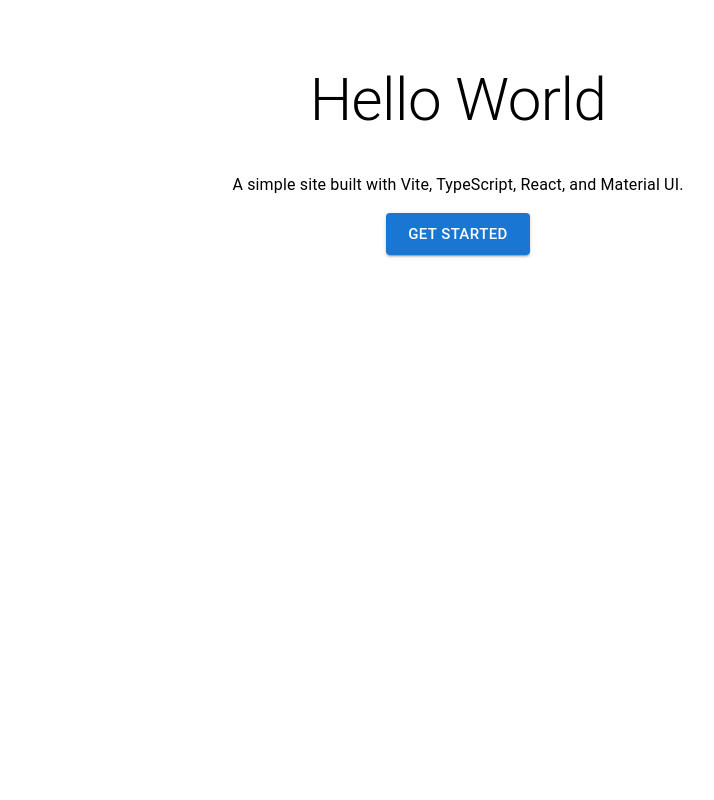
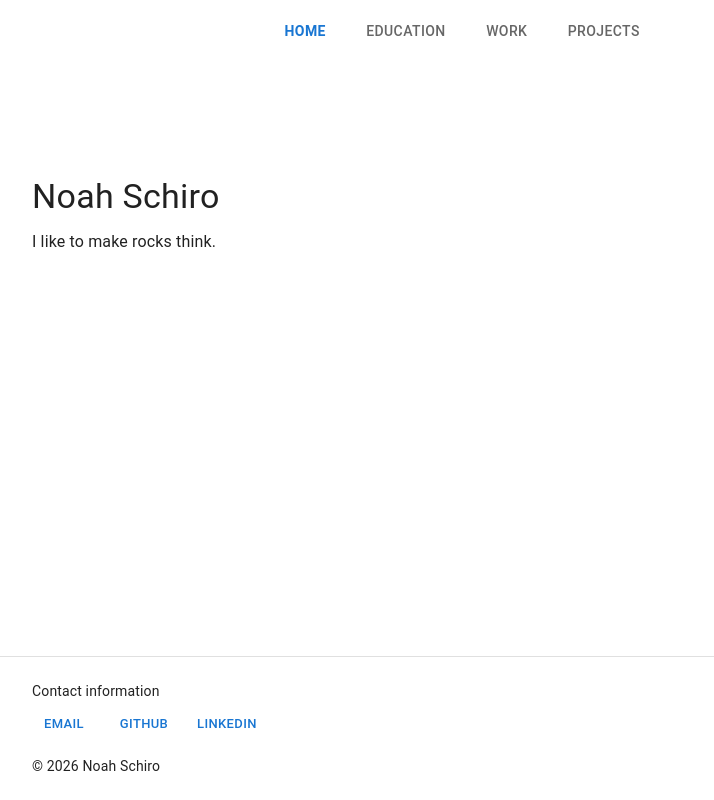
Before and after one commit to NoahSchiro/portfolio, a React (Vite) app: page / in a window 1280 px wide. Shown: the whole page, without its empty margins (182-896 px from the left). Built offline with nearby package versions, Linux system fonts and the light colour scheme.

Commit message:
Basic components / pages

```diff
--- a/src/App.tsx
+++ b/src/App.tsx
@@ -1,31 +1,53 @@
+import { useState } from 'react'
+import AppBar from '@mui/material/AppBar'
+import Box from '@mui/material/Box'
 import Container from '@mui/material/Container'
-import Typography from '@mui/material/Typography'
-import Box from '@mui/material/Box'
-import Button from '@mui/material/Button'
+import CssBaseline from '@mui/material/CssBaseline'
+import Tab from '@mui/material/Tab'
+import Tabs from '@mui/material/Tabs'
+import Toolbar from '@mui/material/Toolbar'
+import Home from './pages/Home'
+import Education from './pages/Education'
+import Work from './pages/Work'
+import Projects from './pages/Projects'
+import Footer from './components/Footer'
+
+const tabs = [
+  { label: 'Home', component: <Home /> },
+  { label: 'Education', component: <Education /> },
+  { label: 'Work', component: <Work /> },
+  { label: 'Projects', component: <Projects /> },
+]
 
 function App() {
+  const [active, setActive] = useState(0)
+
   return (
-    <Container maxWidth="sm">
-      <Box
-        sx={{
-          my: 8,
-          display: 'flex',
-          flexDirection: 'column',
-          alignItems: 'center',
-          gap: 2,
-        }}
-      >
-        <Typography variant="h2" component="h1" gutterBottom>
-          Hello World
-        </Typography>
-        <Typography variant="body1" color="text.secondary" align="center">
-          A simple site built with Vite, TypeScript, React, and Material UI.
-        </Typography>
-        <Button variant="contained" size="large">
-          Get Started
-        </Button>
-      </Box>
-    </Container>
+    <Box sx={{ display: 'flex', flexDirection: 'column', minHeight: '100vh' }}>
+      <CssBaseline />
+      <AppBar position="sticky" color="transparent" elevation={0}>
+        <Toolbar sx={{ justifyContent: 'center', gap: 2 }}>
+          <Tabs
+            value={active}
+            onChange={(_, value: number) => setActive(value)}
+            textColor="primary"
+            slotProps={{ indicator: { sx: { display: 'none' } } }}
+          >
+            {tabs.map((tab) => (
+              <Tab
+                key={tab.label}
+                label={tab.label}
+                sx={{ '&.Mui-selected': { fontWeight: 'bold' } }}
+              />
+            ))}
+          </Tabs>
+        </Toolbar>
+      </AppBar>
+      <Container maxWidth="md" sx={{ py: 6, flexGrow: 1 }}>
+        {tabs[active].component}
+      </Container>
+      <Footer />
+    </Box>
   )
 }
 
--- /dev/null
+++ b/src/components/Footer.tsx
@@ -0,0 +1,47 @@
+import Box from '@mui/material/Box'
+import Button from '@mui/material/Button'
+import Container from '@mui/material/Container'
+import Stack from '@mui/material/Stack'
+import Typography from '@mui/material/Typography'
+
+const links = [
+  { label: 'Email', href: 'mailto:noahschiro@rocketmail.com' },
+  { label: 'GitHub', href: 'https://github.com/NoahSchiro' },
+  { label: 'LinkedIn', href: 'https://www.linkedin.com/in/noah-schiro-516754190/' },
+]
+
+function Footer() {
+  return (
+    <Box
+      component="footer"
+      sx={{ mt: 'auto', borderTop: 1, borderColor: 'divider', py: 3 }}
+    >
+      <Container maxWidth="md">
+        <Typography variant="body2" color="text.secondary">
+         Contact information
+        </Typography>
+        <Stack
+          direction="row"
+          spacing={2}
+          sx={{ mt: 1 }}
+        >
+          {links.map((link) => (
+            <Button
+              key={link.label}
+              size="small"
+              href={link.href}
+              target={link.href.startsWith('http') ? '_blank' : undefined}
+            >
+              {link.label}
+            </Button>
+          ))}
+        </Stack>
+        <Typography variant="body2" color="text.secondary" sx={{ mt: 2 }}>
+          © 2026 Noah Schiro
+        </Typography>
+      </Container>
+    </Box>
+  )
+}
+
+export default Footer
--- /dev/null
+++ b/src/pages/Education.tsx
@@ -0,0 +1,70 @@
+import Box from '@mui/material/Box'
+import List from '@mui/material/List'
+import ListItem from '@mui/material/ListItem'
+import ListItemText from '@mui/material/ListItemText'
+import Paper from '@mui/material/Paper'
+import Typography from '@mui/material/Typography'
+
+interface EducationEntry {
+  school: string
+  degree: string
+  period: string
+  details: string[]
+}
+
+const education: EducationEntry[] = [
+  {
+    school: 'University Name',
+    degree: 'B.S. in Computer Science',
+    period: '2020 – 2024',
+    details: [
+      'Relevant coursework.',
+      'GPA, honors, and activities.',
+    ],
+  },
+  {
+    school: 'High School Name',
+    degree: 'High School Diploma',
+    period: '2016 – 2020',
+    details: [
+      'Graduated with honors.',
+    ],
+  },
+]
+
+function EducationItem({ entry }: { entry: EducationEntry }) {
+  return (
+    <Paper sx={{ p: 3 }}>
+      <Typography variant="h6" component="h2">
+        {entry.degree}
+      </Typography>
+      <Typography color="text.secondary">
+        {entry.school} · {entry.period}
+      </Typography>
+      <List sx={{ listStyleType: 'disc', pl: 4 }}>
+        {entry.details.map((item) => (
+          <ListItem key={item} sx={{ display: 'list-item', py: 0.5 }}>
+            <ListItemText primary={item} />
+          </ListItem>
+        ))}
+      </List>
+    </Paper>
+  )
+}
+
+function Education() {
+  return (
+    <Box>
+      <Typography variant="h3" component="h1" gutterBottom>
+        Education
+      </Typography>
+      <Box sx={{ display: 'grid', gap: 3 }}>
+        {education.map((entry) => (
+          <EducationItem key={entry.school} entry={entry} />
+        ))}
+      </Box>
+    </Box>
+  )
+}
+
+export default Education
--- /dev/null
+++ b/src/pages/Home.tsx
@@ -0,0 +1,19 @@
+import Box from '@mui/material/Box'
+import Typography from '@mui/material/Typography'
+
+const about_me: string = "I like to make rocks think.";
+
+function Home() {
+  return (
+    <Box sx={{ py: 8 }}>
+      <Typography variant="h4" component="h1" gutterBottom>
+        Noah Schiro
+      </Typography>
+      <Typography color="text.secondary">
+        {about_me}
+      </Typography>
+    </Box>
+  )
+}
+
+export default Home
--- /dev/null
+++ b/src/pages/Projects.tsx
@@ -0,0 +1,120 @@
+import Box from '@mui/material/Box'
+import Button from '@mui/material/Button'
+import Card from '@mui/material/Card'
+import CardActions from '@mui/material/CardActions'
+import CardContent from '@mui/material/CardContent'
+import Chip from '@mui/material/Chip'
+import List from '@mui/material/List'
+import ListItem from '@mui/material/ListItem'
+import ListItemText from '@mui/material/ListItemText'
+import Typography from '@mui/material/Typography'
+
+interface Project {
+  title: string
+  description: string[]
+  tags: string[]
+  link: string
+}
+
+const projects: Project[] = [
+  {
+    title: 'Project One',
+    description: [
+      'What this project does.',
+      'Why it matters.',
+    ],
+    tags: ['React', 'TypeScript'],
+    link: '#',
+  },
+  {
+    title: 'Project Two',
+    description: [
+      'What this project does.',
+      'Why it matters.',
+    ],
+    tags: ['Python', 'FastAPI'],
+    link: '#',
+  },
+  {
+    title: 'Project Three',
+    description: [
+      'What this project does.',
+      'Why it matters.',
+    ],
+    tags: ['Go', 'Docker'],
+    link: '#',
+  },
+  {
+    title: 'Project Three',
+    description: [
+      'What this project does.',
+      'Why it matters.',
+    ],
+    tags: ['Go', 'Docker'],
+    link: '#',
+  },
+  {
+    title: 'Project Three',
+    description: [
+      'What this project does.',
+      'Why it matters.',
+    ],
+    tags: ['Go', 'Docker'],
+    link: '#',
+  },
+  {
+    title: 'Project Three',
+    description: [
+      'What this project does.',
+      'Why it matters.',
+    ],
+    tags: ['Go', 'Docker'],
+    link: '#',
+  },
+]
+
+function ProjectItem({ project }: { project: Project }) {
+  return (
+    <Card variant="outlined">
+      <CardContent>
+        <Typography variant="h6" component="h2">
+          {project.title}
+        </Typography>
+        <List sx={{ listStyleType: 'disc', pl: 4, mt: 1 }}>
+          {project.description.map((item) => (
+            <ListItem key={item} sx={{ display: 'list-item', py: 0.5 }}>
+              <ListItemText primary={item} />
+            </ListItem>
+          ))}
+        </List>
+        <Box sx={{ mt: 2, display: 'flex', gap: 1, flexWrap: 'wrap' }}>
+          {project.tags.map((tag) => (
+            <Chip key={tag} label={tag} size="small" />
+          ))}
+        </Box>
+      </CardContent>
+      <CardActions>
+        <Button size="small" href={project.link}>
+          View Project
+        </Button>
+      </CardActions>
+    </Card>
+  )
+}
+
+function Projects() {
+  return (
+    <Box>
+      <Typography variant="h3" component="h1" gutterBottom>
+        Projects
+      </Typography>
+      <Box sx={{ display: 'grid', gap: 3 }}>
+        {projects.map((project) => (
+          <ProjectItem key={project.title} project={project} />
+        ))}
+      </Box>
+    </Box>
+  )
+}
+
+export default Projects
--- /dev/null
+++ b/src/pages/Work.tsx
@@ -0,0 +1,71 @@
+import Box from '@mui/material/Box'
+import List from '@mui/material/List'
+import ListItem from '@mui/material/ListItem'
+import ListItemText from '@mui/material/ListItemText'
+import Paper from '@mui/material/Paper'
+import Typography from '@mui/material/Typography'
+
+interface Job {
+  company: string
+  role: string
+  period: string
+  summary: string[]
+}
+
+const jobs: Job[] = [
+  {
+    company: 'Company Name',
+    role: 'Software Engineer',
+    period: '2024 – Present',
+    summary: [
+      'What you worked on.',
+      'What impact you made.'
+    ],
+  },
+  {
+    company: 'Company Name',
+    role: 'Intern',
+    period: '2023 – 2024',
+    summary: [
+      'What you worked on.',
+      'What impact you made.'
+    ],
+  },
+]
+
+function WorkItem({ job }: { job: Job }) {
+  return (
+    <Paper sx={{ p: 3 }}>
+      <Typography variant="h6" component="h2">
+        {job.role}
+      </Typography>
+      <Typography color="text.secondary">
+        {job.company} · {job.period}
+      </Typography>
+      <List sx={{ listStyleType: 'disc', pl: 4}}>
+        {job.summary.map((item) => (
+          <ListItem key={item} sx={{ display: 'list-item', py: 0.5 }}>
+            <ListItemText primary={item} />
+          </ListItem>
+        ))}
+      </List>
+    </Paper>
+  );
+}
+
+function Work() {
+  return (
+    <Box>
+      <Typography variant="h3" component="h1" gutterBottom>
+        Work
+      </Typography>
+      <Box sx={{ display: 'grid', gap: 3 }}>
+        {jobs.map((job) => (
+          <WorkItem key={job.role} job={job} />
+        ))}
+      </Box>
+    </Box>
+  )
+}
+
+export default Work
```
